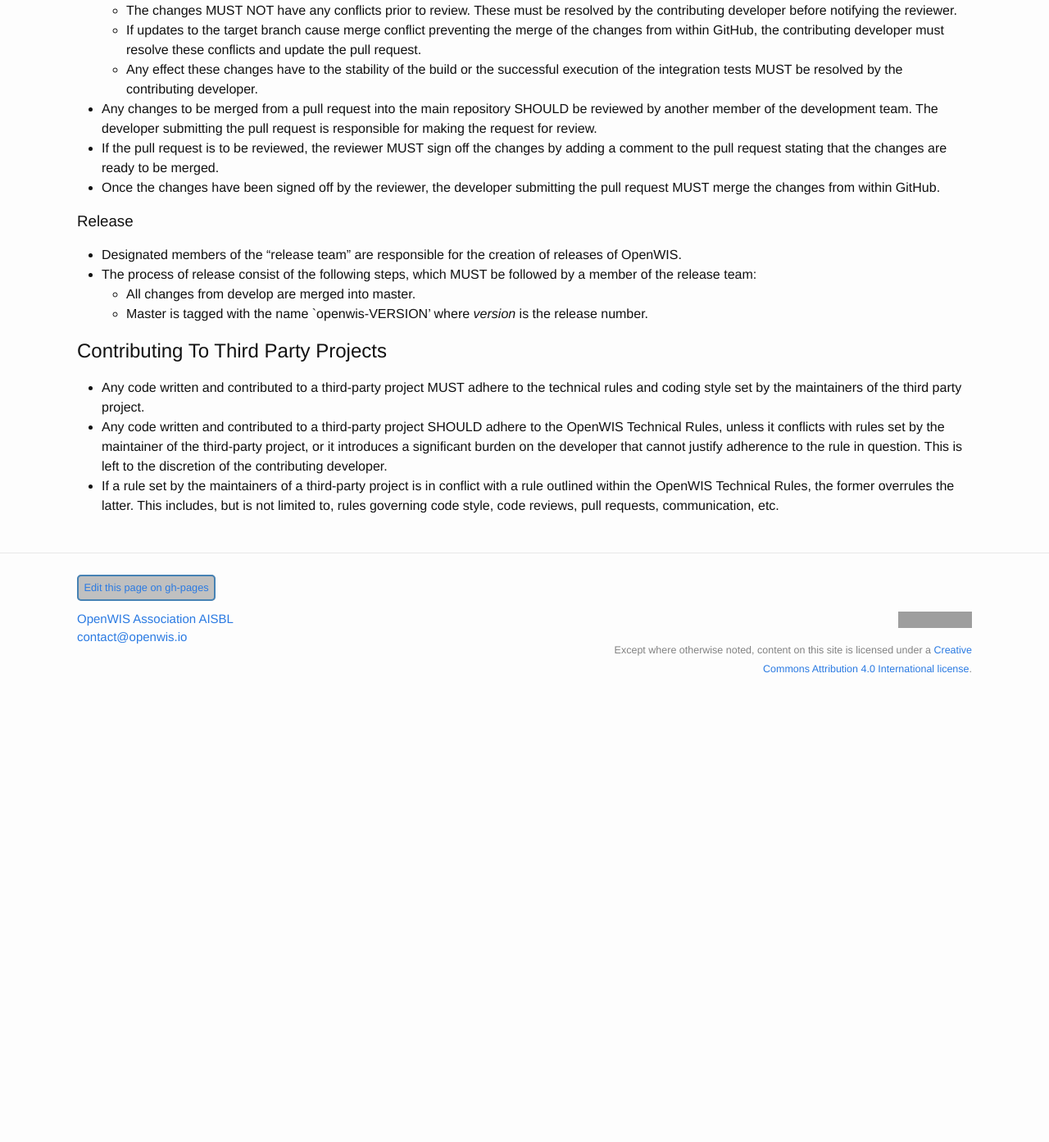
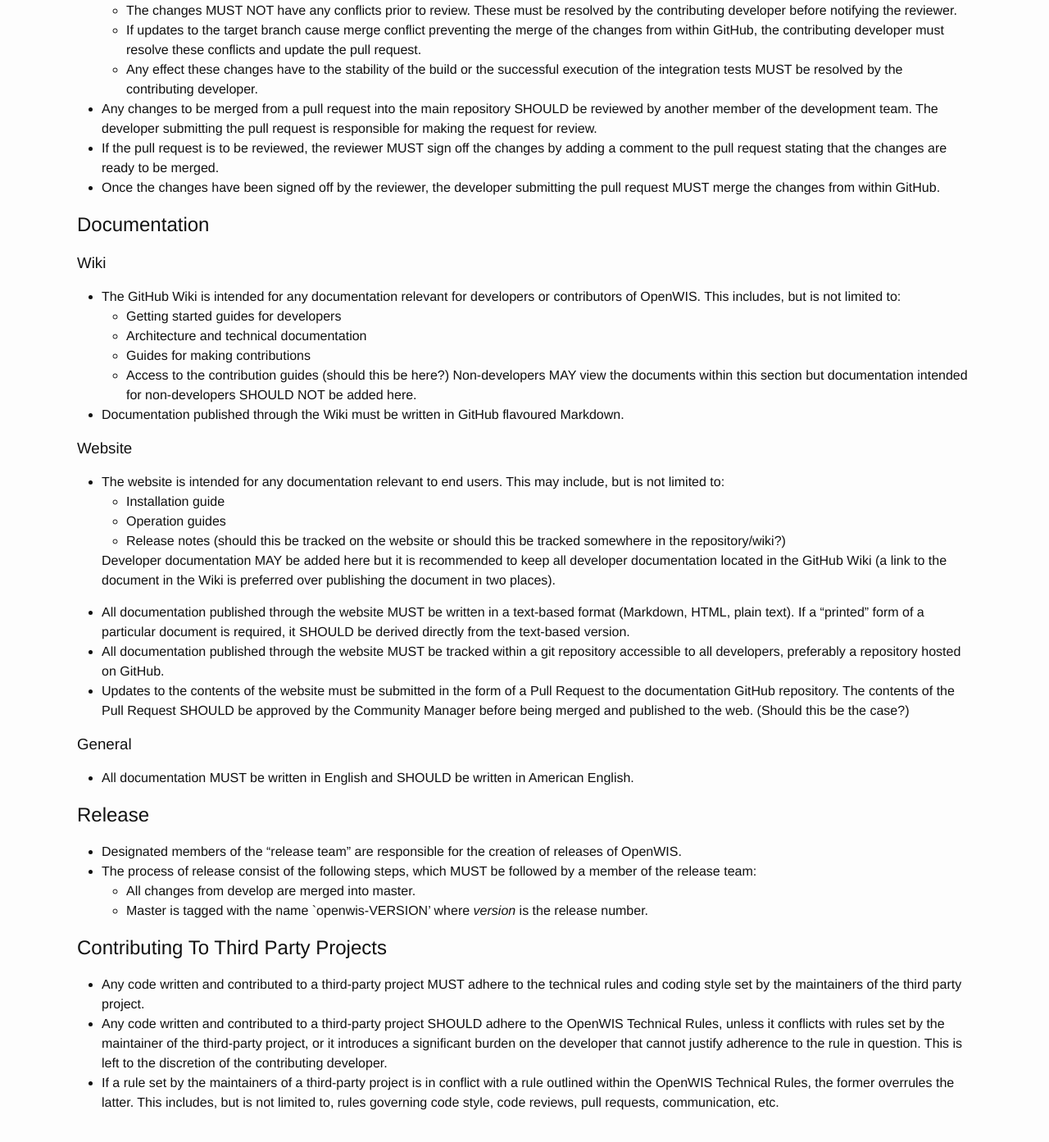
Before and after one commit to OpenWIS/openwis-documentation, a Jekyll site: the page built from tr/index.md, in a window 1280 px wide and 1400 px high, scrolled down 1350 px. Shown: the top 1393 px of the window at 82% size. Built offline with Jekyll 4.4.1, drawn with Linux system fonts in a browser that asks for light colours; before the commit the page ends 2236 px from its top, so only the background shows below that; some of the changed text lies outside the part shown; grey boxes are pictures that could not be loaded.

Commit message:
Added technical rules for documentation.

```diff
--- a/tr/index.md
+++ b/tr/index.md
@@ -33,7 +33,7 @@
     - Continuation lines are to be indented by **6 spaces** (this overrides Section 4.5.2)
 - Along with the rules outlined with the [Google Java Style Guide](https://google.github.io/styleguide/javaguide.html), any Java code that fulls under the custody of the OpenWIS association MUST also adhere to the following rules:
     - **Identifiers**: all Java identifiers (such as type names, method names, field names, constants, enums) MUST be named in American English
-    - **Javadoc**: all Javadoc must be written in English and SHOULD be written in American English
+    - **Javadoc**: all Javadoc MUST be written in English and SHOULD be written in American English
     - **Comments**: all other comments SHOULD be written in American English
 
 ## Test Coverage
@@ -55,7 +55,35 @@
 - If the pull request is to be reviewed, the reviewer MUST sign off the changes by adding a comment to the pull request stating that the changes are ready to be merged.
 - Once the changes have been signed off by the reviewer, the developer submitting the pull request MUST merge the changes from within GitHub.
 
-### Release
+## Documentation
+
+### Wiki
+
+- The GitHub Wiki is intended for any documentation relevant for developers or contributors of OpenWIS.  This includes, but is not limited to:
+    - Getting started guides for developers
+    - Architecture and technical documentation
+    - Guides for making contributions
+    - Access to the contribution guides (should this be here?)
+  Non-developers MAY view the documents within this section but documentation intended for non-developers SHOULD NOT be added here.
+- Documentation published through the Wiki must be written in GitHub flavoured Markdown.
+
+### Website
+
+- The website is intended for any documentation relevant to end users.  This may include, but is not limited to:
+    - Installation guide
+    - Operation guides
+    - Release notes (should this be tracked on the website or should this be tracked somewhere in the repository/wiki?)
+
+  Developer documentation MAY be added here but it is recommended to keep all developer documentation located in the GitHub Wiki (a link to the document in the Wiki is preferred over publishing the document in two places).
+- All documentation published through the website MUST be written in a text-based format (Markdown, HTML, plain text).  If a "printed" form of a particular document is required, it SHOULD be derived directly from the text-based version.
+- All documentation published through the website MUST be tracked within a git repository accessible to all developers, preferably a repository hosted on GitHub.
+- Updates to the contents of the website must be submitted in the form of a Pull Request to the documentation GitHub repository.  The contents of the Pull Request SHOULD be approved by the Community Manager before being merged and published to the web.  (Should this be the case?)
+
+### General
+
+- All documentation MUST be written in English and SHOULD be written in American English.
+
+## Release
 
 - Designated members of the "release team" are responsible for the creation of releases of OpenWIS.
 - The process of release consist of the following steps, which MUST be followed by a member of the release team:
```
